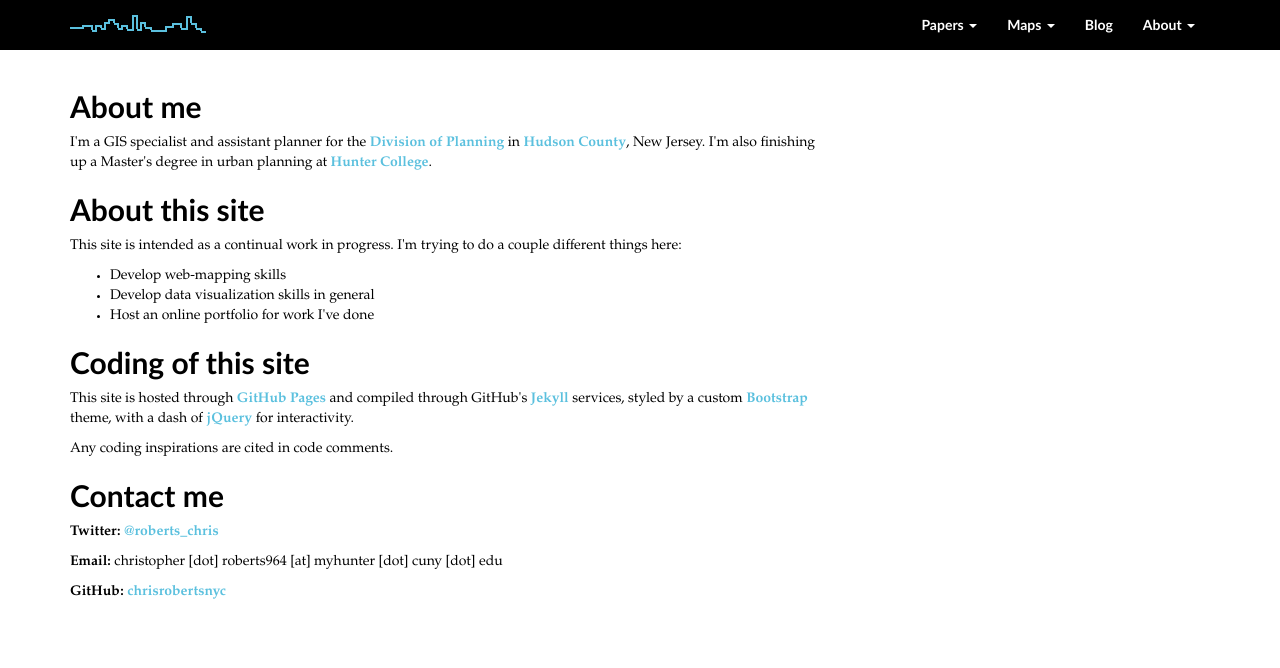
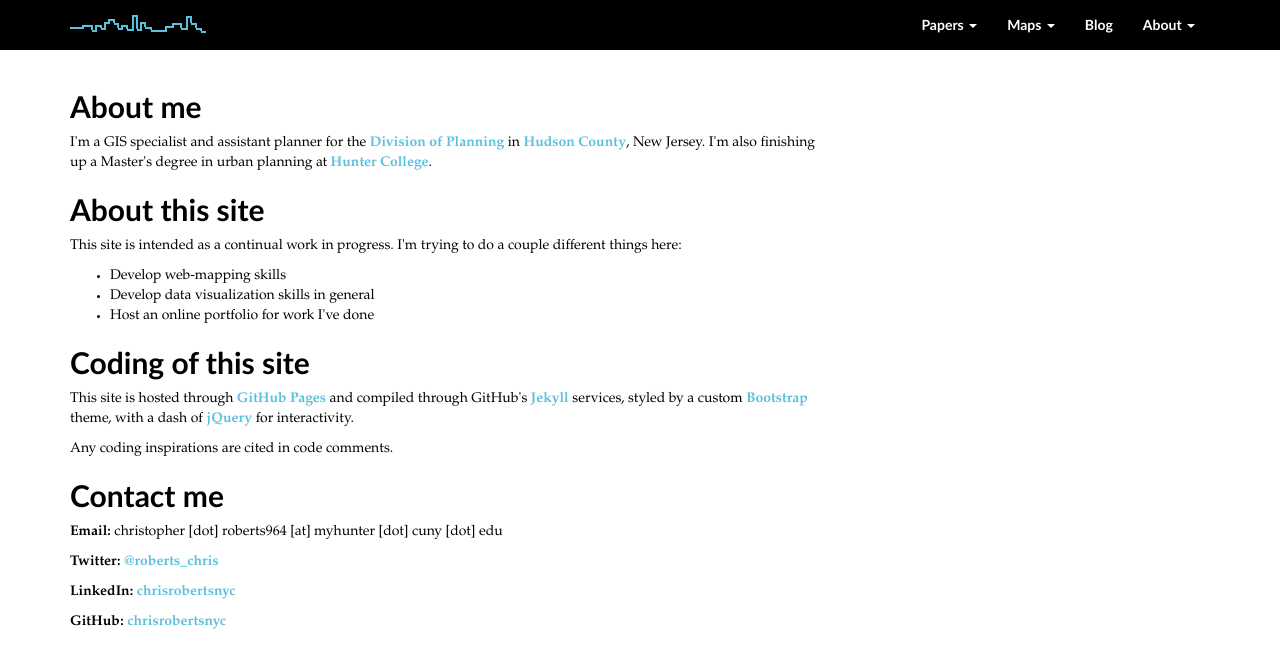
Before and after one commit to chrisrobertsnyc/chrisrobertsnyc.github.io, a Jekyll site: the page built from about/me.html, in a window 1280 px wide. Shown: the top 668 px of the page. Built offline with Jekyll 4.4.1, drawn with Linux system fonts in a browser that asks for light colours; nearby versions of some CDN libraries.

Commit message:
adding LinkedIn

```diff
--- a/about/me.html
+++ b/about/me.html
@@ -16,7 +16,8 @@ title: Me
 	<p>This site is hosted through <a href="https://pages.github.com/">GitHub Pages</a> and compiled through GitHub's <a href="http://jekyllrb.com/">Jekyll</a> services, styled by a custom <a href="http://www.getbootstrap.com/">Bootstrap</a> theme, with a dash of <a href="https://jquery.com/">jQuery</a> for interactivity.</p>
 	<p>Any coding inspirations are cited in code comments.</p>
 	<h2>Contact me</h2>
+	<p><strong>Email:</strong> christopher [dot] roberts964 [at] myhunter [dot] cuny [dot] edu</p>
 	<p><strong>Twitter:</strong> <a href="http://www.twitter.com/roberts_chris">@roberts_chris</a></p>
-	<p><strong>Email:</strong> christopher [dot] roberts964 [at] myhunter [dot] cuny [dot] edu</p>
+	<p><strong>LinkedIn:</strong> <a href="https://www.linkedin.com/in/chrisrobertsnyc">chrisrobertsnyc</a></p>
 	<p><strong>GitHub:</strong> <a href="http://www.github.com/chrisrobertsnyc">chrisrobertsnyc</a></p>
 </div>
```
